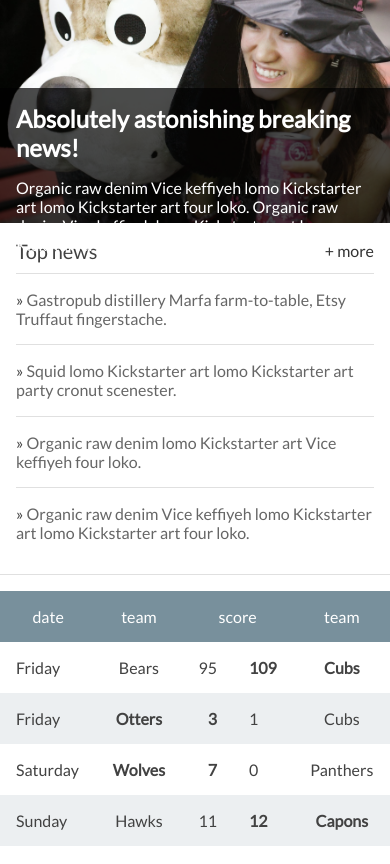
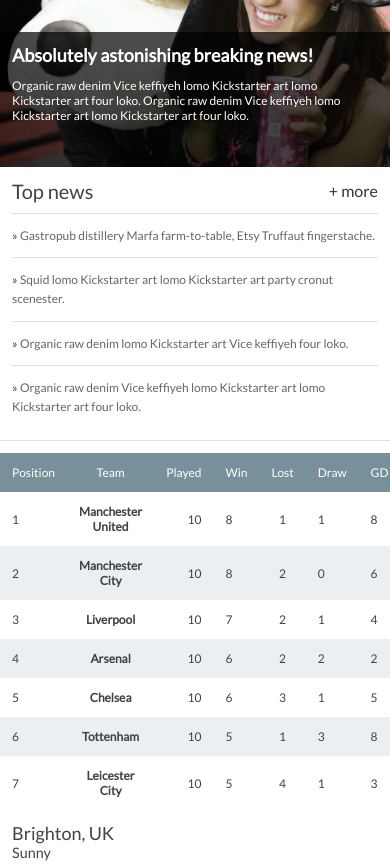
Before and after one commit to Chrismarcel/home-town-app, a website: page index.html in a window 390 px wide. Shown: the part 203-1067 px from the top of the page. Drawn offline with Linux system fonts and the light colour scheme.

Commit message:
Fix responsive table

```diff
--- a/index.html
+++ b/index.html
@@ -79,49 +79,87 @@
           <table class="scores__table">
             <thead>
               <tr>
-                <th>date</th>
-                <th>team</th>
-                <th colspan="2">score</th>
-                <th>team</th>
+                <th>Position</th>
+                <th>Team</th>
+                <th>Played</th>
+                <th>Win</th>
+                <th>Lost</th>
+                <th>Draw</th>
+                <th>GD</th>
+                <th>Points</th>
               </tr>
             </thead>
             <tbody>
               <tr>
-                <td>Friday</td>
-                <td>Bears</td>
-                <td>95</td>
-                <td class="winner">109</td>
-                <td class="winner">Cubs</td>
+                <td>1</td>
+                <td class="winner">Manchester United</td>
+                <td>10</td>
+                <td>8</td>
+                <td>1</td>
+                <td>1</td>
+                <td>8</td>
+                <td>25</td>
               </tr>
               <tr>
-                <td>Friday</td>
-                <td class="winner">Otters</td>
-                <td class="winner">3</td>
-                <td>1</td>
-                <td>Cubs</td>
+                <td>2</td>
+                <td class="winner">Manchester City</td>
+                <td>10</td>
+                <td>8</td>
+                <td>2</td>
+                <td>0</td>
+                <td>6</td>
+                <td>24</td>
               </tr>
               <tr>
-                <td>Saturday</td>
-                <td class="winner">Wolves</td>
-                <td class="winner">7</td>
-                <td>0</td>
-                <td>Panthers</td>
+                <td>3</td>
+                <td class="winner">Liverpool</td>
+                <td>10</td>
+                <td>7</td>
+                <td>2</td>
+                <td>1</td>
+                <td>4</td>
+                <td>22</td>
               </tr>
               <tr>
-                <td>Sunday</td>
-                <td>Hawks</td>
-                <td>11</td>
-                <td class="winner">12</td>
-                <td class="winner">Capons</td>
+                <td>4</td>
+                <td class="winner">Arsenal</td>
+                <td>10</td>
+                <td>6</td>
+                <td>2</td>
+                <td>2</td>
+                <td>2</td>
+                <td>20</td>
               </tr>
               <tr>
-                <td>Sunday</td>
-                <td class="winner">Stags</td>
-                <td class="winner">6</td>
-                <td>2</td>
-                <td>Foxes</td>
+                <td>5</td>
+                <td class="winner">Chelsea</td>
+                <td>10</td>
+                <td>6</td>
+                <td>3</td>
+                <td>1</td>
+                <td>5</td>
+                <td>19</td>
               </tr>
-
+              <tr>
+                <td>6</td>
+                <td class="winner">Tottenham</td>
+                <td>10</td>
+                <td>5</td>
+                <td>1</td>
+                <td>3</td>
+                <td>8</td>
+                <td>18</td>
+              </tr>
+              <tr>
+                <td>7</td>
+                <td class="winner">Leicester City</td>
+                <td>10</td>
+                <td>5</td>
+                <td>4</td>
+                <td>1</td>
+                <td>3</td>
+                <td>16</td>
+              </tr>
             </tbody>
           </table>
         </section>
--- a/main.css
+++ b/main.css
@@ -7,7 +7,7 @@ body, html {
 
 body {
   font-family: Lato;
-  font-size: 16px;
+  font-size: 12px;
   color: #424242;
 }
 
@@ -245,6 +245,8 @@ main {
   min-width: 100%;
   float: left;
   padding-top: 1em;
+  width: 100%;
+  overflow-x: scroll;
 }
 
 .scores__table {
@@ -363,6 +365,7 @@ main {
 }
 
 .snippet__title {
+  font-size: 16px;
   font-weight: 600;
 }
 
@@ -376,7 +379,11 @@ main {
   text-decoration: underline;
 }
 
-
+.snippet > p {
+  margin-top: 5px;
+  max-height: 60px;
+  overflow: hidden;
+}
 /*
  *
  * Footer
@@ -470,4 +477,9 @@ footer a {
   .snippet:nth-child(odd) {
     margin-right: 10px;
   }
+
+  .snippet > p {
+    max-height: 120px;
+    overflow: hidden;
+  }
 }
```
